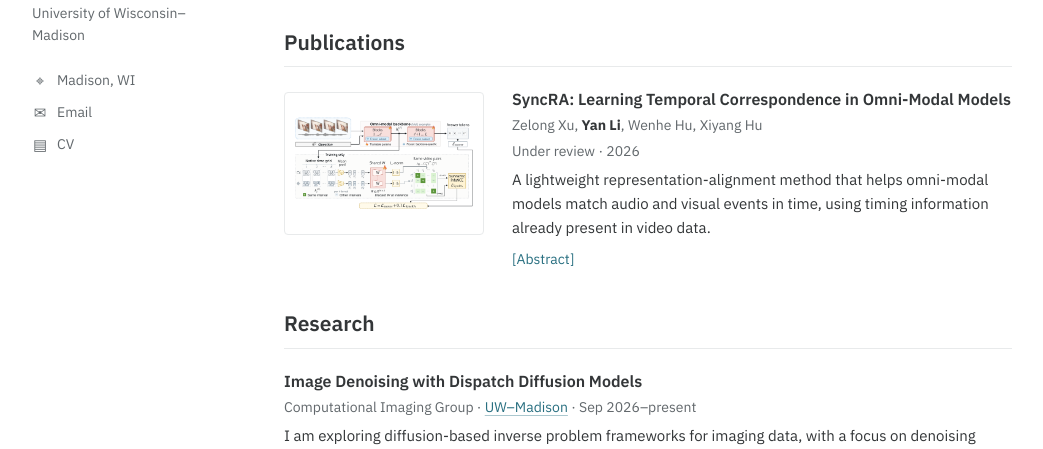
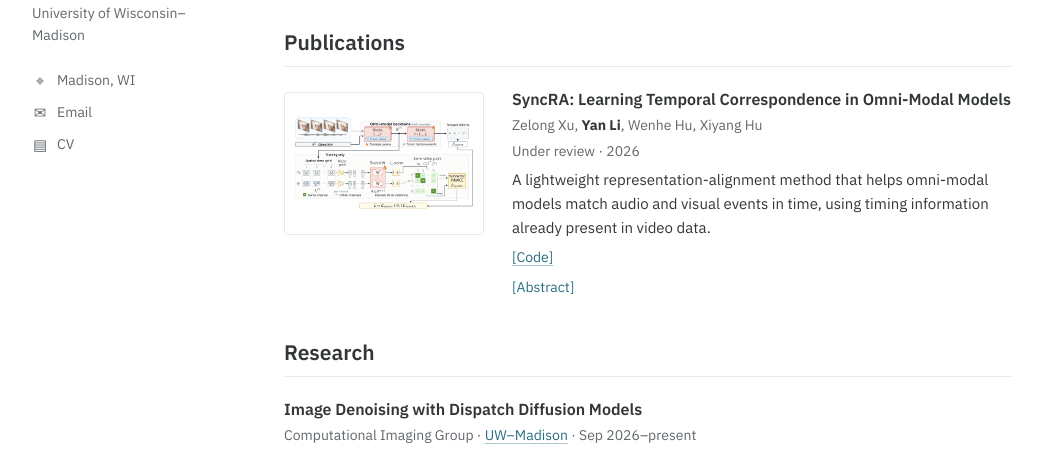
Before and after one commit to YanLiLydia/YanLiLydia.github.io, a plain HTML site: page index.html in a window 1280 px wide. Shown: the part 329-778 px from the top of the page, without its empty margins (118-1161 px from the left). Drawn offline with Linux system fonts and the light colour scheme.

Commit message:
Add SyncRA code link to publication

```diff
--- a/index.html
+++ b/index.html
@@ -135,6 +135,7 @@
             <p class="entry-meta">Zelong Xu, <strong style="color:var(--ink)">Yan Li</strong>, Wenhe Hu, Xiyang Hu</p>
             <p class="entry-meta">Under review · 2026</p>
             <p class="entry-description">A lightweight representation-alignment method that helps omni-modal models match audio and visual events in time, using timing information already present in video data.</p>
+            <p class="entry-detail"><a href="https://github.com/ZelongXuEric/SyncRA" target="_blank" rel="noopener noreferrer">[Code]</a></p>
             <details class="abstract-toggle">
               <summary>[Abstract]</summary>
               <div class="abstract-panel">
```
